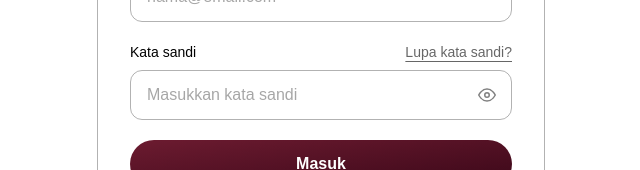
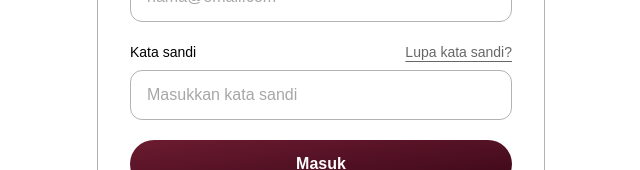
Before and after one commit to AliyyulMunifrpx/lexeacamera-sistem, a Next.js app in the folder frontend/: page /auth/login in a window 1280 px wide. Shown: the part 356-526 px from the top of the page, without its empty margins (319-959 px from the left). Built offline with nearby package versions, Linux system fonts and the light colour scheme; no server answers.

Commit message:
hilangin reveal password login

```diff
--- a/frontend/src/app/(auth)/auth/login/page.jsx
+++ b/frontend/src/app/(auth)/auth/login/page.jsx
@@ -6,7 +6,6 @@ import { useLogin } from "../../../features/auth/hooks.js";
 import { normalizeApiError } from "../../../../lib/api/errors.js";
 import notify from "../../../../lib/notify.js";
 import { useRouter } from "next/navigation";
-import { FiEye, FiEyeOff } from "react-icons/fi";
 
 export default function LoginPage() {
   const router = useRouter();
@@ -14,7 +13,6 @@ export default function LoginPage() {
 
   const [email, setEmail] = useState("");
   const [password, setPassword] = useState("");
-  const [showPassword, setShowPassword] = useState(false);
 
   async function handleSubmit(event) {
     event.preventDefault();
@@ -85,30 +83,16 @@ export default function LoginPage() {
             </Link>
           </div>
 
-          <div className="relative">
           <input
             id="password"
-              type={showPassword ? "text" : "password"}
+            type="password"
             autoComplete="current-password"
             required
             value={password}
             onChange={(event) => setPassword(event.target.value)}
             placeholder="Masukkan kata sandi"
-              className="w-full rounded-xl border border-second/30 bg-transparent px-4 py-3 pr-12 outline-none transition-colors placeholder:text-second/35 focus:border-second/50"
+            className="w-full rounded-xl border border-second/30 bg-transparent px-4 py-3 outline-none transition-colors placeholder:text-second/35 focus:border-second/50 [&::-ms-reveal]:hidden [&::-ms-clear]:hidden"
           />
-
-            <button
-              type="button"
-              onClick={() => setShowPassword((current) => !current)}
-              aria-label={
-                showPassword ? "Sembunyikan kata sandi" : "Tampilkan kata sandi"
-              }
-              aria-pressed={showPassword}
-              className="absolute inset-y-0 right-0 flex items-center justify-center px-4 text-second/50 transition-colors hover:text-second focus-visible:outline focus-visible:outline-2 focus-visible:outline-offset-[-4px] focus-visible:outline-second"
-            >
-              {showPassword ? <FiEyeOff size={18} /> : <FiEye size={18} />}
-            </button>
-          </div>
         </div>
 
         <button
```
Lines whose indentation alone changed are shown as unchanged.
